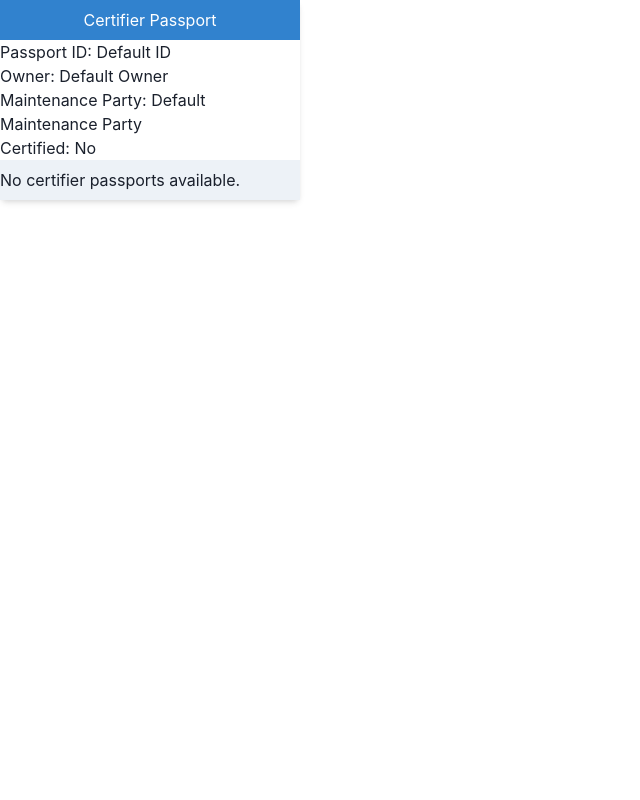
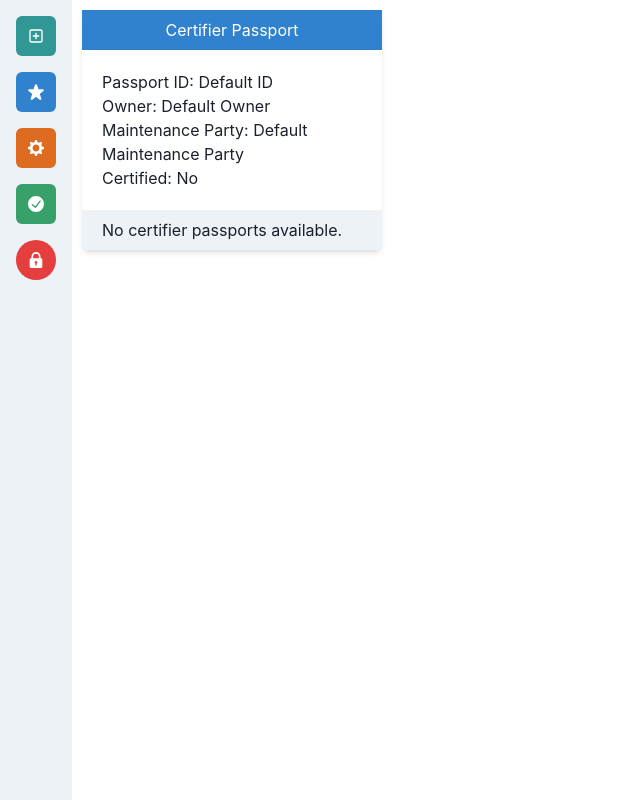
Before and after one commit to NeloAura/ObjectPassport, a React (Create React App) app: page /c in a window 1280 px wide. Shown: the whole page, without its empty margins (0-640 px from the left). Built offline with nearby package versions, Linux system fonts and the light colour scheme.

Commit message:
Co-authored-by: Drobzzy <Drobzzy@users.noreply.github.com>
Tooltip and Popover

```diff
--- a/src/components/CertiffierPassport.jsx
+++ b/src/components/CertiffierPassport.jsx
@@ -1,4 +1,5 @@
-import { Card, CardHeader, CardBody, CardFooter ,Button ,ChakraBaseProvider} from '@chakra-ui/react';
+import VerticalNavigationBar from './NavigationBar';
+import { Flex ,Box,Card, CardHeader, CardBody, CardFooter ,Button ,ChakraBaseProvider, extendTheme} from '@chakra-ui/react';
 const passports = [];
 const CertifierCard = () => {
   // Default data to display when there are no passports
@@ -9,10 +10,18 @@ const CertifierCard = () => {
     certified: false,
   };
 
+  const theme = extendTheme({
+
+  });
+
   return (
-    <ChakraBaseProvider>
+    <ChakraBaseProvider theme={theme}>
+
+    <Flex>
+     <VerticalNavigationBar/>
+     <Box style={{ position: 'relative' }}>
       {passports.length === 0 ? (
-        <Card boxShadow="md" borderRadius="md" maxW="300px" mb={4} colorScheme='blue'>
+        <Card boxShadow="md" borderRadius="md" maxW="300px" mb={4} colorScheme='blue' mt="10px">
           <CardHeader bg="blue.500" color="white" textAlign="center" py={2}>
             Certifier Passport
           </CardHeader>
@@ -28,7 +37,7 @@ const CertifierCard = () => {
         </Card>
       ) : (
         passports.map((passport) => (
-          <Card key={passport.id} boxShadow="md" borderRadius="md" maxW="300px" mb={4}>
+          <Card key={passport.id} boxShadow="md" borderRadius="md" maxW="300px" mb={4} mt="10px">
             <CardHeader bg="blue.500" color="white" textAlign="center" py={2}>
               Certifier Passport
             </CardHeader>
@@ -47,6 +56,8 @@ const CertifierCard = () => {
           </Card>
         ))
       )}
+      </Box>
+      </Flex>
       </ChakraBaseProvider>
   );
 };
--- a/src/components/Login.jsx
+++ b/src/components/Login.jsx
@@ -35,7 +35,7 @@ function AuraPassportPage() {
   };
 
   const handleLogin = () => {
-    navigate('/o');
+    navigate('/c');
   };
 
   return (
--- a/src/components/MaintanancePassport.jsx
+++ b/src/components/MaintanancePassport.jsx
@@ -1,4 +1,5 @@
-import { Card, CardHeader, CardBody, CardFooter, Button , ChakraBaseProvider } from '@chakra-ui/react';
+import VerticalNavigationBar from './NavigationBar';
+import { Flex ,Box, Card, CardHeader, CardBody, CardFooter, Button , ChakraBaseProvider , extendTheme } from '@chakra-ui/react';
 const passports = [];
 const MaintenanceCard = () => {
   // Default data to display when there are no passports
@@ -9,17 +10,25 @@ const MaintenanceCard = () => {
     maintenancePerformed: false,
   };
 
+  const theme = extendTheme({
+
+  });
   // Function to handle editing of owner's details
   const handleEditOwnerDetails = (passportId) => {
     // Implement the logic to allow the maintenance party to edit owner's details for the given passportId
     // You can use a separate modal or form to handle the editing process.
   };
 
+
+
   return (
-    <ChakraBaseProvider>
+    <ChakraBaseProvider theme={theme}>
 
+    <Flex>
+     <VerticalNavigationBar/>
+     <Box style={{ position: 'relative' }}>
       {passports.length === 0 ? (
-        <Card boxShadow="md" borderRadius="md" maxW="300px" mb={4}>
+        <Card boxShadow="md" borderRadius="md" maxW="300px" mb={4} mt="10px">
           <CardHeader bg="blue.500" color="white" textAlign="center" py={2}>
             Certifier Passport
           </CardHeader>
@@ -36,7 +45,7 @@ const MaintenanceCard = () => {
         </Card>
       ) : (
         passports.map((passport) => (
-          <Card key={passport.id} boxShadow="md" borderRadius="md" maxW="300px" mb={4}>
+          <Card key={passport.id} boxShadow="md" borderRadius="md" maxW="300px" mb={4} mt="10px">
             <CardHeader bg="green.500" color="white" textAlign="center" py={2}>
               Maintenance Passport
             </CardHeader>
@@ -70,6 +79,8 @@ const MaintenanceCard = () => {
         ))
       )}
 
+      </Box>
+      </Flex>
       </ChakraBaseProvider>
 
 
--- a/src/components/NavigationBar.jsx
+++ b/src/components/NavigationBar.jsx
@@ -1,25 +1,167 @@
-import React from 'react';
-import { IconButton, VStack } from '@chakra-ui/react';
-import { StarIcon, SettingsIcon, CheckCircleIcon, PlusSquareIcon , LockIcon} from '@chakra-ui/icons';
+import React from "react";
+import {
+  IconButton,
+  VStack,
+  Tooltip,
+  FormControl,
+  FormLabel,
+  Stack,
+  ButtonGroup,
+  Button,
+  useDisclosure,
+  Popover,
+  PopoverArrow,
+  PopoverTrigger,
+  PopoverContent,
+  PopoverCloseButton,
+  Input,
+} from "@chakra-ui/react";
+import {
+  StarIcon,
+  SettingsIcon,
+  CheckCircleIcon,
+  PlusSquareIcon,
+  LockIcon,
+} from "@chakra-ui/icons";
+import FocusLock from "react-focus-lock";
 
+const TextInput = React.forwardRef((props, ref) => {
+  return (
+    <FormControl>
+      <FormLabel htmlFor={props.id}>{props.label}</FormLabel>
+      <Input ref={ref} id={props.id} {...props} />
+    </FormControl>
+  );
+});
+
+const Form = ({ firstFieldRef, onCancel}) => {
+  return (
+    <Stack spacing={4}>
+      <TextInput
+        label="Passport name"
+        id="name"
+        ref={firstFieldRef}
+        defaultValue=""
+      />
+      <TextInput label="Description" id="description" defaultValue="" />
+      <ButtonGroup display="flex" justifyContent="flex-end">
+        <Button variant="outline" onClick={onCancel}>
+          Cancel
+        </Button>
+        <Button  colorScheme="teal" onClick={onCancel}>
+          Create
+        </Button>
+      </ButtonGroup>
+    </Stack>
+  );
+};
+
+const PopoverForm = () => {
+  const { onOpen, onClose, isOpen } = useDisclosure();
+  const firstFieldRef = React.useRef(null);
+
+  return (
+    <>
+      <Popover
+        isOpen={isOpen}
+        initialFocusRef={firstFieldRef}
+        onOpen={onOpen}
+        onClose={onClose}
+        placement="right"
+        closeOnBlur={false}
+      >
+        <PopoverTrigger>
+
+            <IconButton
+              icon={<PlusSquareIcon />}
+              colorScheme="teal"
+              aria-label="Add"
+            />
+
+        </PopoverTrigger>
+        <PopoverContent p={5}>
+          <FocusLock returnFocus persistentFocus={false}>
+            <PopoverArrow />
+            <PopoverCloseButton />
+            <Form firstFieldRef={firstFieldRef} onCancel={onClose} />
+          </FocusLock>
+        </PopoverContent>
+      </Popover>
+    </>
+  );
+};
 const VerticalNavigationBar = () => {
   return (
     <VStack
       spacing={4}
       p={4}
       bg="gray.100"
-      position="fixed"
+      position="static"
       left={0}
       top={0}
       h="100vh"
       alignItems="flex-start"
+      mr="10px"
     >
-      <IconButton icon={<PlusSquareIcon />} aria-label="Add" />
-      <IconButton icon={<StarIcon/>} aria-label="Home" />
-      <IconButton icon={<SettingsIcon/>} aria-label="Maintanance" />
-      <IconButton icon={<CheckCircleIcon />} aria-label="Certify" />
-      <IconButton icon={<LockIcon />} aria-label="LogOut" />
+     <Tooltip
+            hasArrow
+            label="Add Passport"
+            bg="purple.300"
+            color="black"
+            placement="right"
+          >
+      {PopoverForm()}
+      </Tooltip>
 
+      <Tooltip
+        hasArrow
+        label="My Passports"
+        bg="purple.300"
+        color="black"
+        placement="right"
+      >
+        <IconButton icon={<StarIcon />} colorScheme="blue" aria-label="Home" />
+      </Tooltip>
+      <Tooltip
+        hasArrow
+        label="Maintanance"
+        bg="purple.300"
+        color="black"
+        placement="right"
+      >
+        <IconButton
+          icon={<SettingsIcon />}
+          colorScheme="orange"
+          aria-label="Maintanance"
+        />
+      </Tooltip>
+      <Tooltip
+        hasArrow
+        label="Certify"
+        bg="purple.300"
+        color="black"
+        placement="right"
+      >
+        <IconButton
+          icon={<CheckCircleIcon />}
+          colorScheme="green"
+          aria-label="Certify"
+        />
+      </Tooltip>
+      <Tooltip
+        hasArrow
+        label="LogOut"
+        bg="red.300"
+        color="black"
+        placement="right"
+      >
+        <IconButton
+          icon={<LockIcon />}
+          isRound={true}
+          colorScheme="red"
+          aria-label="LogOut"
+        />
+      </Tooltip>
     </VStack>
   );
 };
--- a/src/components/OwnerPassport.jsx
+++ b/src/components/OwnerPassport.jsx
@@ -1,4 +1,4 @@
-import { Flex , Card, CardHeader, CardBody, CardFooter, Button ,ChakraBaseProvider } from '@chakra-ui/react';
+import { Flex ,Box, Card, CardHeader, CardBody, CardFooter, Button ,ChakraBaseProvider , extendTheme } from '@chakra-ui/react';
 import VerticalNavigationBar from './NavigationBar';
 
 const passports = [];
@@ -14,13 +14,18 @@ const ObjectPassportCard = () => {
     certified: false,
   };
 
+  const theme = extendTheme({
+
+  });
+
   return (
-    <ChakraBaseProvider>
+    <ChakraBaseProvider theme={theme}>
+
     <Flex>
      <VerticalNavigationBar/>
-     <div>
+     <Box style={{ position: 'relative' }}>
       {passports.length === 0 ? (
-        <Card boxShadow="md" borderRadius="md" maxW="300px" colorScheme='blue'>
+        <Card boxShadow="md" borderRadius="md" maxW="300px" colorScheme='blue' mt="10px">
           <CardHeader bg="blue.500" color="white" textAlign="center" py={2}>
             Object Passport
           </CardHeader>
@@ -38,7 +43,7 @@ const ObjectPassportCard = () => {
         </Card>
       ) : (
         passports.map((passport) => (
-          <Card key={passport.id} boxShadow="md" borderRadius="md" maxW="300px" mb={4}>
+          <Card key={passport.id} boxShadow="md" borderRadius="md" maxW="300px" mb={4} mt="10px">
             <CardHeader bg="blue.500" color="white" textAlign="center" py={2}>
               Object Passport
             </CardHeader>
@@ -61,7 +66,7 @@ const ObjectPassportCard = () => {
           </Card>
         ))
       )}
-      </div>
+      </Box>
       </Flex>
       </ChakraBaseProvider>
   );
```
Also changed, not shown: 1 other file (tests, documents, lock files or other folders).
